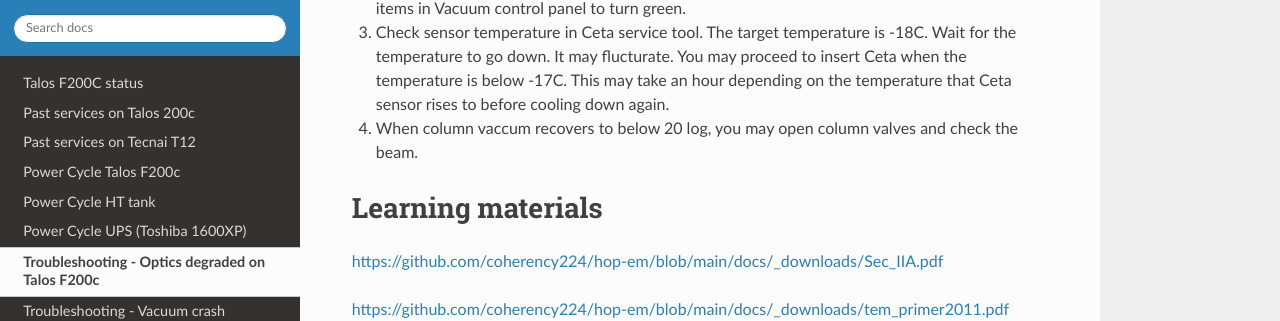
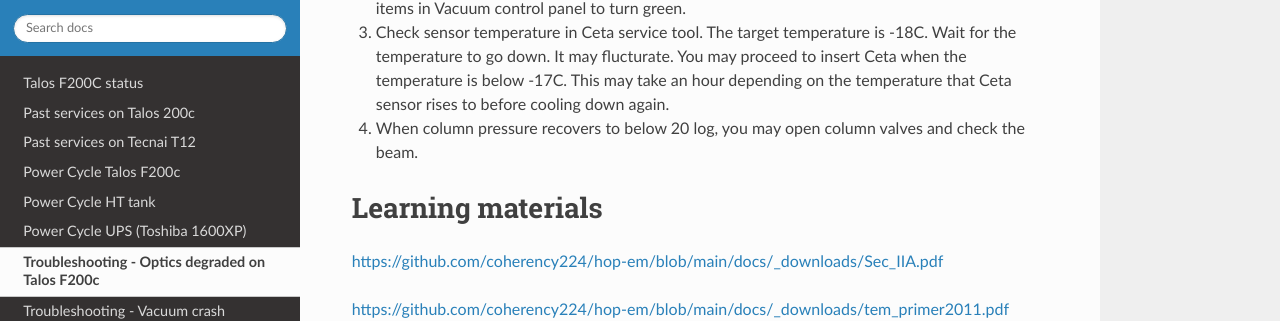
Before and after one commit to coherency224/hop-em, a Sphinx documentation site: the page built from docs/source/Troubleshooting.rst, in a window 1280 px wide and 900 px high, scrolled down 1083 px. Shown: the part 293-614 px from the top of the window. Built offline with Sphinx 7.4.7 and the Read the Docs theme 3.1.0, drawn with Linux system fonts in a browser that asks for light colours; pages that are not in the unit, such as notebooks, are missing from menus.

Commit message:
Update Troubleshooting.rst

```diff
--- a/docs/source/Troubleshooting.rst
+++ b/docs/source/Troubleshooting.rst
@@ -40,7 +40,7 @@ The system will attempt recovery automatically and Vacuum overview will show the
 1. Retract Ceta if it is inserted.
 2. Open the flapout of Vacuum control panel, go to Control tab, if 'Recover' button is clickable, press it. Wait and check the progress status in Vacuum overview. The system may activate 'To All vaccum' (the button turns yellow) automatically after TMPp reaches full speed. If not, press 'To All Vacuum' (below 'Recover') when it is clickable. This should turn on IGPco. Wait for all items in Vacuum control panel to turn green.
 3. Check sensor temperature in Ceta service tool. The target temperature is -18C. Wait for the temperature to go down. It may flucturate. You may proceed to insert Ceta when the temperature is below -17C. This may take an hour depending on the temperature that Ceta sensor rises to before cooling down again.
-4. When column vaccum recovers to below 20 log, you may open column valves and check the beam.
+4. When column pressure recovers to below 20 log, you may open column valves and check the beam.
 
 
 
```
